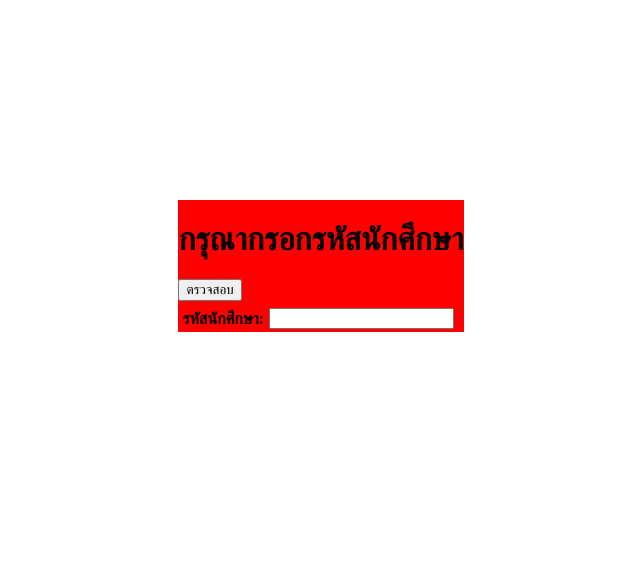
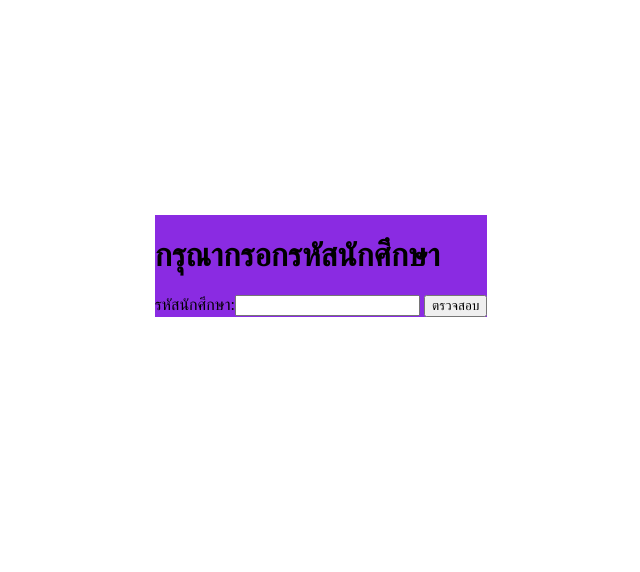
Before and after one commit to mrnonny416/Django_PredictGrade_ML_Website, a Django app: page / in a window 1280 px wide. Shown: the part 154-726 px from the top of the page, without its empty margins (319-959 px from the left). Run offline with Django 3.2, Linux system fonts and the light colour scheme.

Commit message:
Edit Error CSS

```diff
--- a/predictApp/static/css/mainstyle.css
+++ /dev/null
@@ -1,76 +0,0 @@
-body {
-    /*background-image: url("../images/IU-LILAC.png");
-    background-repeat: no-repeat;
-    background-attachment: fixed;
-    background-size: cover;*/
-    margin-left: 0px;
-    margin-top: 0px;
-    margin-right: 0px;
-    margin-bottom: 0px;
-}
-
-.container {
-    height: 700px;
-    display: grid;
-    grid-template-columns: 100%;
-    grid-template-rows: 70px 100% 30px;
-}
-
-.header {
-    padding-top: 0px;
-    background-color: #6BCCB4;
-    color: #414141CC;
-    font-family: sans-serif;
-    font-size: 25px;
-    padding-left: 25px;
-    align-item: center;
-}
-
-.main {
-    background-color: red;
-    justify-self: center;
-    align-self: center;
-}
-
-.maintitle {
-    color: #414141CC;
-    font-family: sans-serif;
-    font-size: 20px;
-}
-
-.mainform {
-    color: #414141CC;
-    font-family: sans-serif;
-    font-size: 20px;
-}
-
-.footer {
-    background-color: #cacaca;
-    color: #414141CC;
-    font-family: sans-serif;
-    font-size: 15px;
-    text-align: center;
-}
-
-.menu {
-    background-color: red;
-    display: grid;
-    align-self: center;
-    justify-self: center;
-}
-
-.menutitle {
-    background-color: blue;
-    color: #414141CC;
-    font-family: sans-serif;
-    font-size: 15px;
-    align-self: start;
-    justify-self: start;
-}
-
-.menulist {
-    background-color: red;
-    display: grid;
-    align-self: center;
-    justify-self: center;
-}
--- /dev/null
+++ b/predictApp/static/css/mainstyles.css
@@ -0,0 +1,36 @@
+body {
+    margin-left: 0px;
+    margin-top: 0px;
+    margin-right: 0px;
+    margin-bottom: 0px;
+}
+
+.container {
+    height: 700px;
+    display: grid;
+    grid-template-columns: 100%;
+    grid-template-rows: 70px 100% 30px;
+}
+
+.header {
+    padding-top: 0px;
+    background-color: #6BCCB4;
+    color: #414141CC;
+    font-family: sans-serif;
+    font-size: 25px;
+    padding-left: 25px;
+}
+
+.main {
+    background-color: blueviolet;
+    justify-self: center;
+    align-self: center;
+}
+
+.footer {
+    background-color: #cacaca;
+    color: #414141CC;
+    font-family: sans-serif;
+    font-size: 15px;
+    text-align: center;
+}
--- a/predictApp/views.py
+++ b/predictApp/views.py
@@ -13,4 +13,6 @@ def select(request):
     return render(request, 'select.html')
 
 def forms(request):
+    if request.method == 'GET':
+        print(request.GET.get('sID'))
     return render(request, 'forms.html')
--- a/templates/base.html
+++ b/templates/base.html
@@ -3,7 +3,7 @@
 <html lang="en" dir="ltr">
   <head>
     <meta charset="utf-8">
-    <link rel="stylesheet" type="text/css" href="{% static 'css/mainstyle.css' %}">
+    <link rel="stylesheet" type="text/css" href="{% static 'css/mainstyles.css' %}">
       {% block content %}
       {% endblock content %}
 </html>
--- a/templates/forms.html
+++ b/templates/forms.html
@@ -6,5 +6,6 @@
     <h1>กรูณากรอกรายวิชาที่เกี่ยวข้อง</h1>
     {% load static %}
     <img src="{% static "images/iu.jpg" %}" alt="IU" />
+    {{% value %}}
   </body>
 {% endblock content %}
--- a/templates/login.html
+++ b/templates/login.html
@@ -8,18 +8,12 @@
         ระบบทำนายผลระดับความสารมารถในการผ่านรายวิชาชีพบังคับ
       </div>
       <div class="main">
-     <table width="100%">
-      <tr class="maintitle">
             <h1>กรุณากรอกรหัสนักศึกษา</h1>
-      </tr>
-      <tr class="mainform">
             <form method="post">
               {% csrf_token %}
               {{ form }}
               <input type="Submit" value="ตรวจสอบ">
             </form>
-      </tr>
-     </table>
       </div>
       <div class="footer">
           ส่วนหนึงของรายวิชาโครงการ
--- a/templates/select.html
+++ b/templates/select.html
@@ -13,7 +13,7 @@
         <h1>กรุณาเลือกรายวิชาที่ต้องการทำนายผล</h1>
           <table border="1px" width="80%" align="center">
             <tr>
-              <td>1</td>
+              <td><a href="{% url 'forms' %}?sID=engce101"> 1</a></td>
               <td>2</td>
               <td>3</td>
               <td>4</td>
```
Lines whose indentation alone changed are shown as unchanged.
